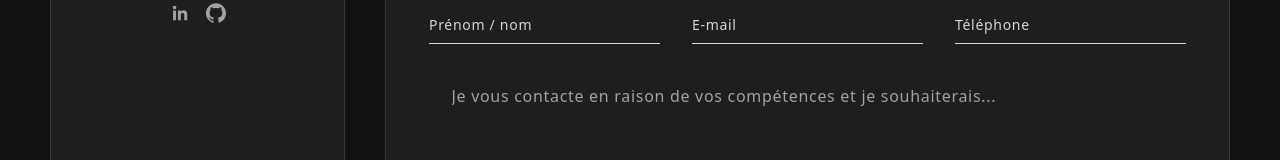
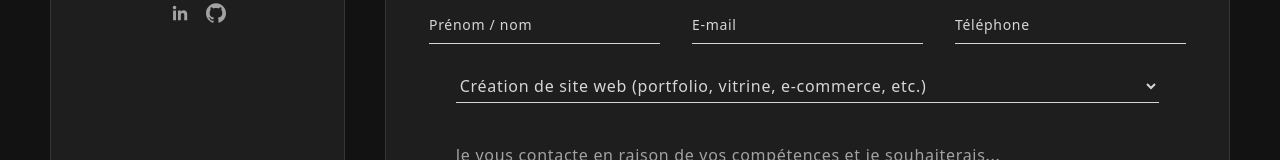
Before and after one commit to Inhumannn/Portfolio, a React (Vite) app: page / in a window 1280 px wide. Both pictures are taken after a click on the button "Contact". Shown: the part 612-772 px from the top of the page. Built offline with nearby package versions, Linux system fonts and the light colour scheme.

Commit message:
feat(contact): integrate emailjs for form submission and add new input fields

```diff
--- a/package.json
+++ b/package.json
@@ -10,6 +10,7 @@
     "preview": "vite preview"
   },
   "dependencies": {
+    "@emailjs/browser": "^4.4.1",
     "@tailwindcss/vite": "^4.0.14",
     "leaflet": "^1.9.4",
     "motion": "^12.5.0",
--- a/src/pages/contact.jsx
+++ b/src/pages/contact.jsx
@@ -1,18 +1,42 @@
+import emailjs from '@emailjs/browser';
+import { useRef } from 'react';
 import { useForm } from "react-hook-form";
 import Map from "../components/map";
 
 function Contact(){
   const {register, handleSubmit, formState: { errors }} = useForm();
   const onSubmit = data => console.log(data)
-  // console.log(errors())
+
+    const form = useRef();
+
+    const sendEmail = (e) => {
+      e.preventDefault();
+
+      emailjs
+        .sendForm('service_0b051tj', 'template_bov462g', form.current, {
+          publicKey: 'm0qrbKCYdqhH4JYc-',
+        })
+        .then(
+          () => {
+            console.log('SUCCESS!');
+          },
+          (error) => {
+            console.log('FAILED...', error.text);
+          },
+        );
+    };
+  const handleFormSubmit = (e) => {
+    handleSubmit(onSubmit),
+    sendEmail(e)
+  }
   return(
     <main>
         <Map />
         <section>
             <h2 className="font-bold text-[24px] pb-[20px]">Formulaire de conctact</h2>
-              <form onSubmit={handleSubmit(onSubmit)} autoComplete="off" className="grid grid-cols-3 gap-4 justify-items-center pt-[25px] pb-[5px]">
+              <form ref={form} onSubmit={handleFormSubmit} autoComplete="off" className="grid grid-cols-3 gap-4 justify-items-center pt-[25px] pb-[5px]">
                 <div className="relative">
-                  <input {...register("username", {required:true, pattern: {value: /^[A-Za-z]{2,}/, message: "*Le prénom ou le nom est invalide"}})} id="username" name="username" type="text" placeholder="" className="border-b border-gray-300 py-1 focus:border-b-2 focus:border-[#a2a2a2] transition-colors focus:outline-none peer bg-inherit"/>
+                  <input {...register("username", {required:true, pattern: {value: /^[A-Za-z]{2,}/, message: "*Le prénom ou le nom est invalide"}})} id="username" name="name" type="text" placeholder="" className="border-b border-gray-300 py-1 focus:border-b-2 focus:border-[#a2a2a2] transition-colors focus:outline-none peer bg-inherit"/>
                   <label htmlFor="username" className="absolute -top-4 text-xs left-0 cursor-text peer-focus:text-xs peer-focus:-top-4 transition-all peer-focus:text-[#a2a2a2] peer-placeholder-shown:top-1 peer-placeholder-shown:text-sm">Prénom / nom</label>
                   {errors.username?.type === 'required' && <p role="alert">*Le prénom et le nom sont requis</p>}
                   {errors.username && (<p role="alert">{errors.username.message}</p>)}
@@ -24,15 +48,27 @@ function Contact(){
                 {errors.email && (<p role="alert">{errors.email.message}</p>)}
                 </div>
                 <div className="relative">
-                  <input {...register("tel", {required:true, pattern: {value: /^(0|\+33)[1-9]( *[0-9]{2}){4}/, message: "*Numéro invalide"}})} id="tel" name="tel" type="text" placeholder="" className="border-b border-gray-300 py-1 focus:border-b-2 focus:border-[#a2a2a2] transition-colors focus:outline-none peer bg-inherit"/>
+                  <input {...register("tel", {required:true, pattern: {value: /^(0|\+33)[1-9]( *[0-9]{2}){4}/, message: "*Numéro invalide"}})} id="tel" name="tel" type="number" placeholder="" className="border-b border-gray-300 py-1 focus:border-b-2 focus:border-[#a2a2a2] transition-colors focus:outline-none peer bg-inherit"/>
                   <label htmlFor="tel" className="absolute -top-4 text-xs left-0 cursor-text peer-focus:text-xs peer-focus:-top-4 transition-all peer-focus:text-[#a2a2a2] peer-placeholder-shown:top-1 peer-placeholder-shown:text-sm">Téléphone</label>
                 {errors.tel?.type === 'required' && <p role="alert">*Il est conseillé de saisir le numéro</p>}
                 {errors.tel && (<p role="alert">{errors.tel.message}</p>)}
-                </div>                <div className="relative col-[1/4]">
-                <textarea {...register("object", {required:true})} id="object" name="object" placeholder="Je vous contacte en raison de vos compétences et je souhaiterais..." className="border-b border-gray-300 py-1 focus:border-b-2 focus:border-[#a2a2a2] transition-colors focus:outline-none peer bg-inherit placeholder-[#a2a2a2] w-178 h-48 my-[20px]"/>
+                </div>
+                <div className="relative col-span-3 w-[91%] mt-[10px]">
+                  <select {...register("title", {required:true})} id="titre" name="titre" type="text" placeholder="" className="border-b border-gray-300 py-1 focus:border-b-2 focus:border-[#a2a2a2] transition-colors focus:outline-none peer bg-[#1E1E1F] w-[100%]">
+                    <option value="Création de site web (portfolio, vitrine, e-commerce, etc.)">Création de site web (portfolio, vitrine, e-commerce, etc.)</option>
+                    <option value="Développement d’une fonctionnalité spécifique">Développement d’une fonctionnalité spécifique</option>
+                    <option value="Collaboration sur un projet">Collaboration sur un projet</option>
+                    <option value="Stage ou alternance">Stage ou alternance</option>
+                    <option value="Autre demande">Autre (préciser)</option>
+                  </select>
+                  {errors.username?.type === 'required' && <p role="alert">*Le prénom et le nom sont requis</p>}
+                  {errors.username && (<p role="alert">{errors.username.message}</p>)}
+                </div>
+                <div className="relative col-span-3 w-[91%]">
+                  <textarea {...register("object", {required:true})} id="object" name="message" placeholder="Je vous contacte en raison de vos compétences et je souhaiterais..." className="border-b border-gray-300 py-1 focus:border-b-2 focus:border-[#a2a2a2] transition-colors focus:outline-none peer bg-inherit placeholder-[#a2a2a2] h-48 my-[20px] w-[100%]"/>
                 </div>
               <div className="col-span-3">
-                <button type="submit" className="relative inline-flex h-12 active:scale-95 transistion overflow-hidden rounded-lg p-[1px] focus:outline-none">
+                <button type="submit" className="relative inline-flex h-12 active:scale-95 transistion overflow-hidden rounded-lg p-[1px] focus:outline-none" value="Send">
                   <span className="inline-flex h-full w-full cursor-pointer items-center justify-center rounded-lg bg-[#222222] px-7 text-sm font-medium text-[#d6d6d6] backdrop-blur-3xl gap-2 undefined hover:text-[#a2a2a2]">Contact me<svg stroke="currentColor" fill="currentColor" viewBox="0 0 448 512" height="1em" width="1em" xmlns="http://www.w3.org/2000/svg">
                   <path d="M429.6 92.1c4.9-11.9 2.1-25.6-7-34.7s-22.8-11.9-34.7-7l-352 144c-14.2 5.8-22.2 20.8-19.3 35.8s16.1 25.8 31.4 25.8H224V432c0 15.3 10.8 28.4 25.8 31.4s30-5.1 35.8-19.3l144-352z"></path></svg></span>
                 </button>
```
Also changed, not shown: 1 other file (tests, documents, lock files or other folders).
